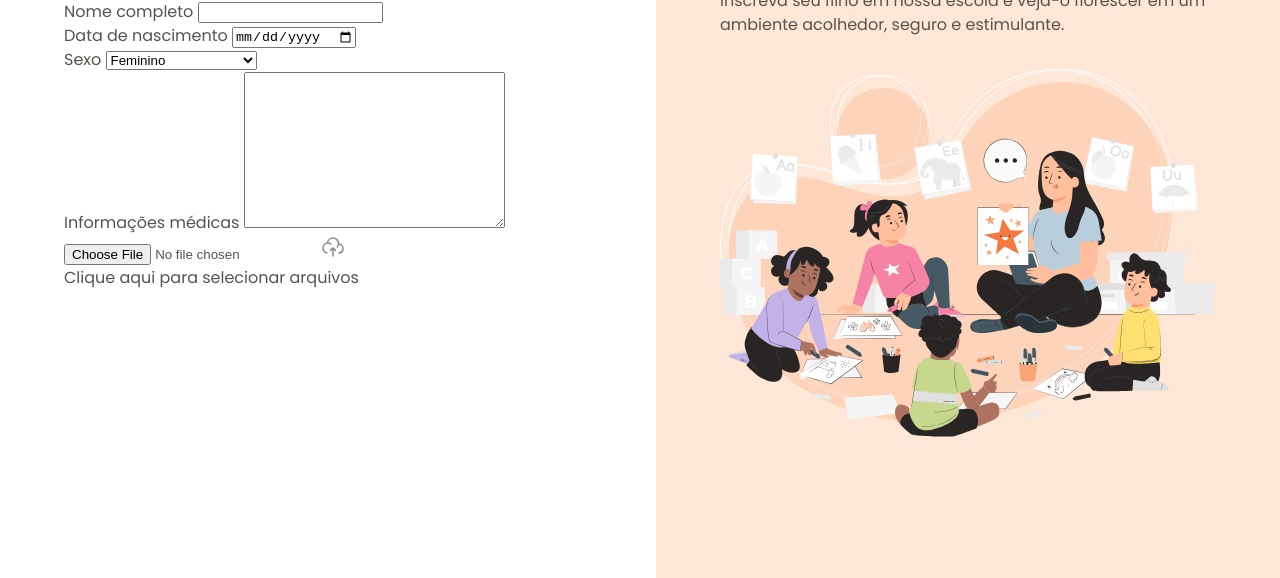
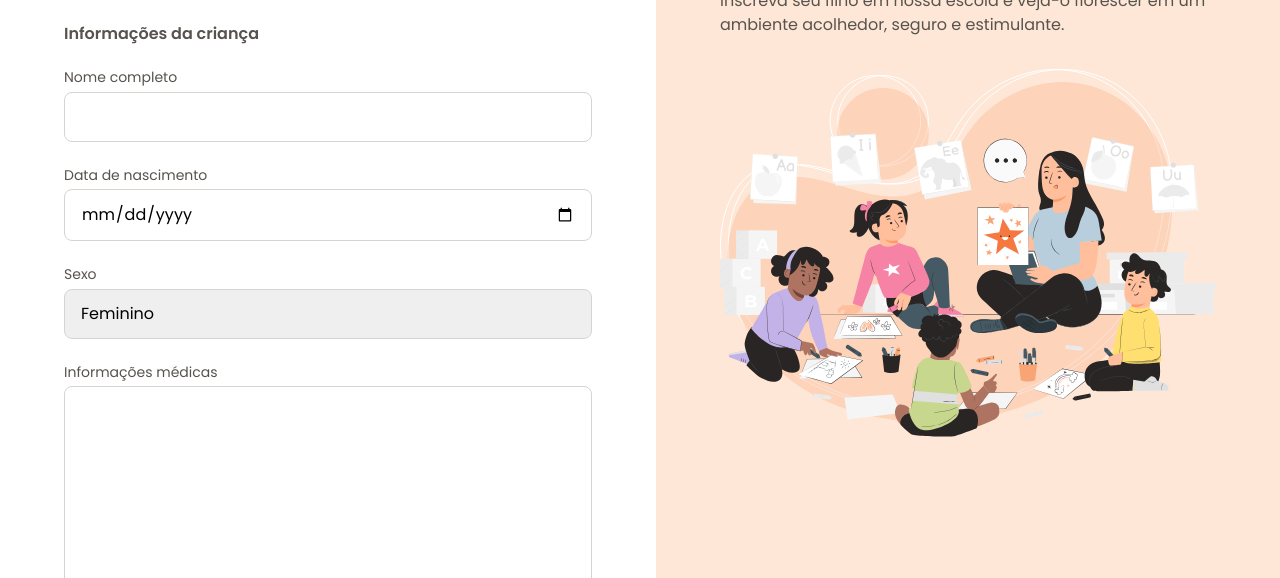
Before and after one commit to Caio-Vinicius-Almeida/Formulario-de-matricula-Rocketseat, a plain HTML site: page index.html in a window 1280 px wide. Shown: the part 222-800 px from the top of the page. Drawn offline with Linux system fonts and the light colour scheme.

Commit message:
Iniciando os estilos do formulário

```diff
--- /dev/null
+++ b/src/styles/fields/index.css
@@ -0,0 +1,27 @@
+input,
+textarea,
+select {
+  appearance: none;
+  width: 100%;
+  border-radius: 0.5rem;
+  border: 1px solid var(--stroke-default);
+
+  padding: 0.75rem 1rem;
+  font: var(--font);
+}
+
+label {
+  font: var(--text-sm);
+  color: var(--text-secondary);
+
+  display: block;
+  margin-bottom: 0.25rem;
+}
+
+input:focus,
+textarea:focus,
+select:focus {
+  outline: 0.25rem solid var(--surface-secondary);
+  border: 0.125rem solid var(--stroke-higlight);
+  outline-offset: 0.1px;
+}
--- /dev/null
+++ b/src/styles/forms.css
@@ -0,0 +1,15 @@
+@import url(./fields/index.css);
+
+form {
+  margin-top: 3rem;
+}
+
+fieldset {
+  display: grid;
+  gap: 1.5rem;
+}
+
+legend {
+  font: 600 1rem/1.25 var(--font-family);
+  margin-bottom: 1.5rem;
+}
--- a/src/styles/index.css
+++ b/src/styles/index.css
@@ -1,3 +1,4 @@
 @import url(../styles/reset.css);
 @import url(../styles/globalStyles.css);
 @import url(../styles/layout.css);
+@import url(../styles/forms.css);
```
